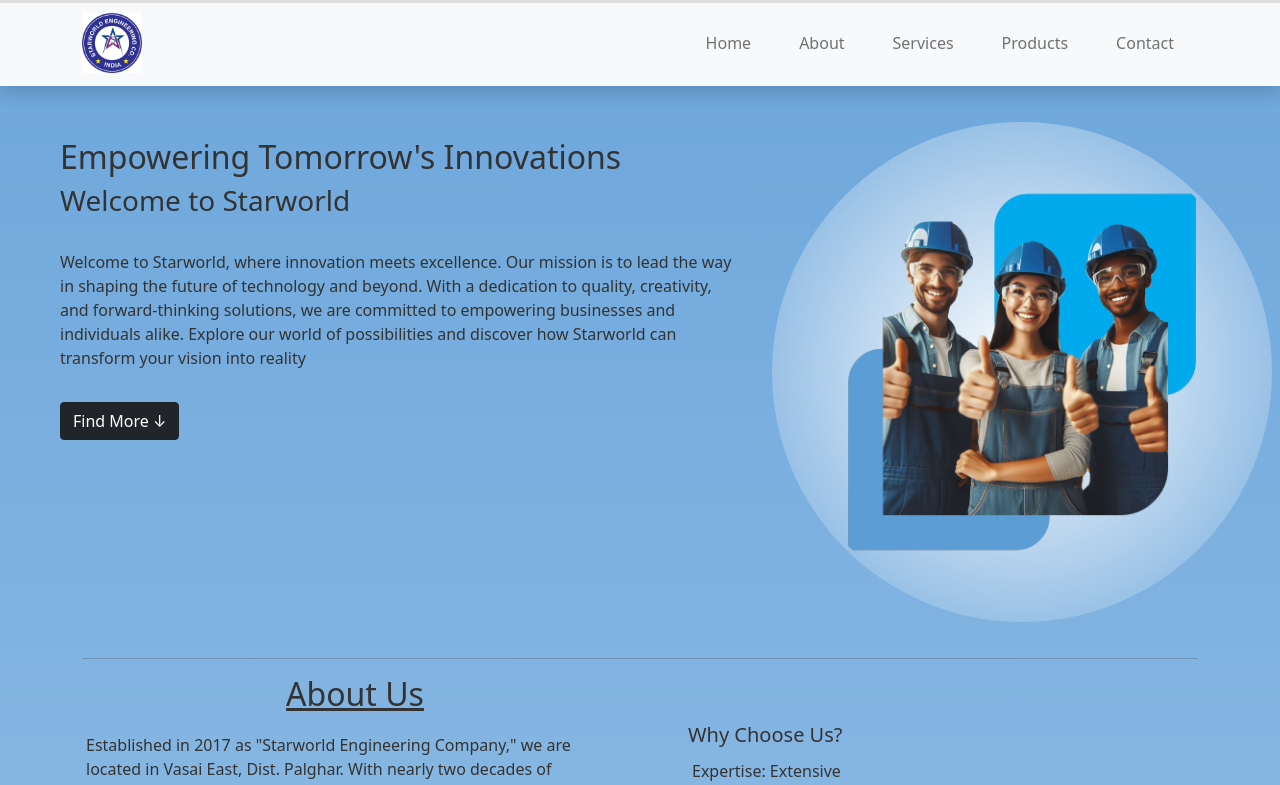
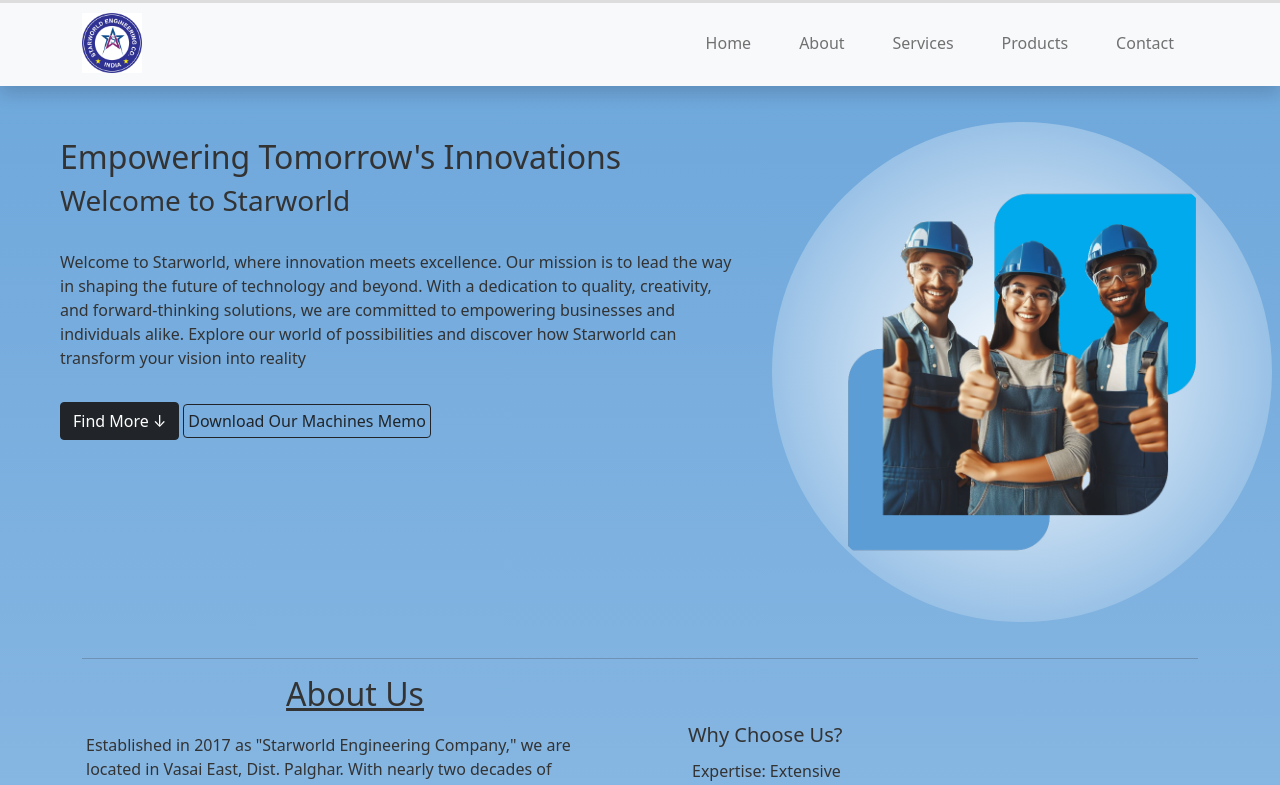
Before and after one commit to UmairShah1234/Starworld, a React (Vite) app: page / in a window 1280 px wide. Shown: the top 785 px of the page. Built offline with nearby package versions, Linux system fonts and the light colour scheme.

Commit message:
pdf added

```diff
--- a/package.json
+++ b/package.json
@@ -13,8 +13,10 @@
     "axios": "^1.7.2",
     "cors": "^2.8.5",
     "express": "^4.19.2",
+    "file-saver": "^2.0.5",
     "framer-motion": "^11.0.3",
     "nodemailer": "^6.9.14",
+    "pdf-viewer": "^0.8.1",
     "react": "^18.2.0",
     "react-dom": "^18.2.0",
     "react-floating-whatsapp": "^5.0.8",
@@ -22,7 +24,8 @@
     "react-scroll": "^1.9.0",
     "react-slick": "^0.30.2",
     "react-top-loading-bar": "^2.3.1",
-    "slick-carousel": "^1.8.1"
+    "slick-carousel": "^1.8.1",
+    "starwart": "file:"
   },
   "devDependencies": {
     "@types/react": "^18.2.55",
--- /dev/null
+++ b/src/components/FileSaver.jsx
@@ -0,0 +1,16 @@
+import { saveAs } from "file-saver";
+import React from "react";
+import machinePdf from "../assets/machine-pdf.pdf";
+
+const FileSaver = () => {
+  const downloadFile = () => {
+    saveAs(machinePdf, machinePdf.split("/").pop());
+  };
+  return (
+    <button className="btn mx-1  btn-outline-dark p-1" onClick={downloadFile}>
+      Download Our Machines Memo
+    </button>
+  );
+};
+
+export default FileSaver;
--- a/src/components/HeroSection.jsx
+++ b/src/components/HeroSection.jsx
@@ -1,4 +1,5 @@
 import React from "react";
+import FileSaver from "./FileSaver";
 
 const HeroSection = () => {
   return (
@@ -30,6 +31,7 @@
             >
               Find More &#8595;
             </button>
+            <FileSaver />
           </div>
         </div>
         <div className="col-md-4 ">
--- a/src/components/WhatsApp.jsx
+++ b/src/components/WhatsApp.jsx
@@ -1,3 +1,4 @@
+
 import React from "react";
 import { FloatingWhatsApp } from "react-floating-whatsapp";
 
```
Also changed, not shown: 2 other files (tests, documents, lock files or other folders).
